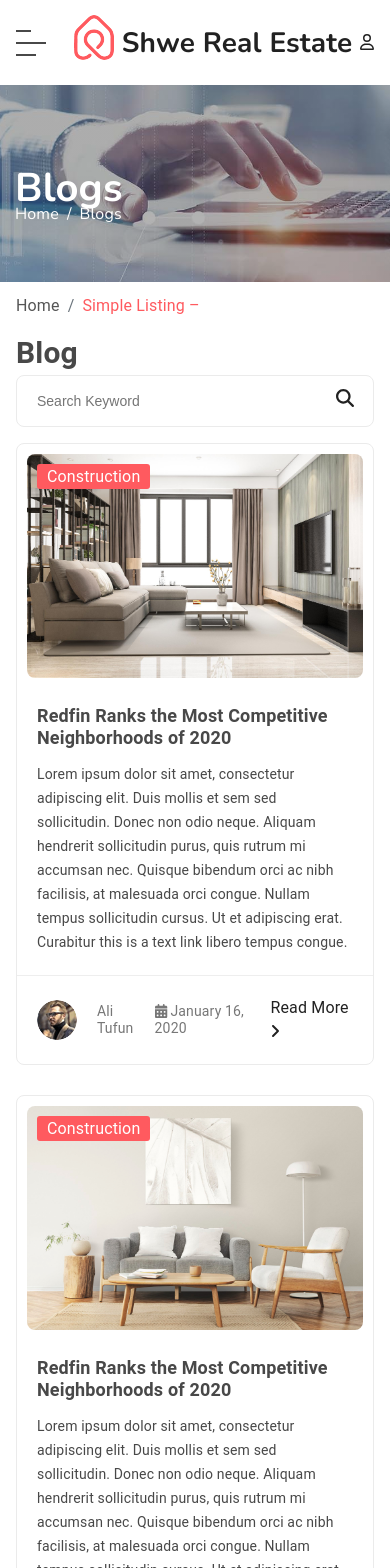
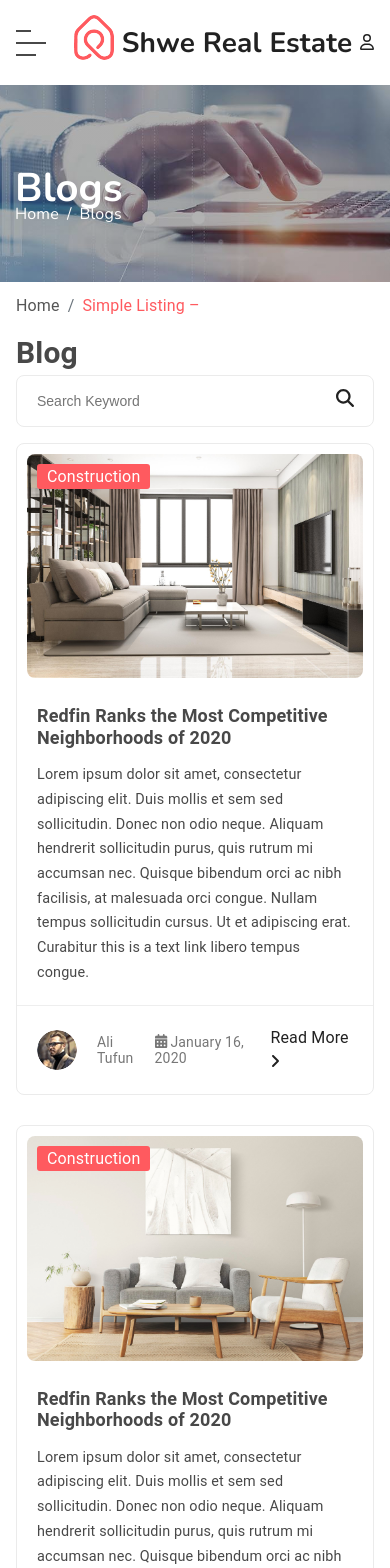
Before and after one commit to zakumialexes/real-estate, a React (Create React App) app: page /blogs in a window 390 px wide. Shown: the top 1568 px of the page. Built offline with nearby package versions, Linux system fonts and the light colour scheme; data requests are answered from the project's data file; the HTML template or start-up script is replaced by a standard one.

Commit message:
Fixed: font size in blog card

```diff
--- a/src/pages/blog-list/blog-card/blog-card.module.scss
+++ b/src/pages/blog-list/blog-card/blog-card.module.scss
@@ -45,7 +45,7 @@ $orange: #ff5a5f;
   }
 
   .description {
-    font-size: 14px;
+    font-size: 0.9rem;
     color: #484848;
     line-height: 1.714;
     margin-bottom: 0;
@@ -73,7 +73,8 @@ $orange: #ff5a5f;
       margin-right: 20px;
     }
 
-    .name, .date {
+    .name,
+    .date {
       height: 100%;
       margin: 0 10px 0 0;
       font-size: 14px;
@@ -81,7 +82,11 @@ $orange: #ff5a5f;
       line-height: 1.2;
     }
   }
+}
 
-  .readMore {
+@media (max-width: 600px) {
+  .description {
+    font-size: 1rem;
   }
+
 }
```
